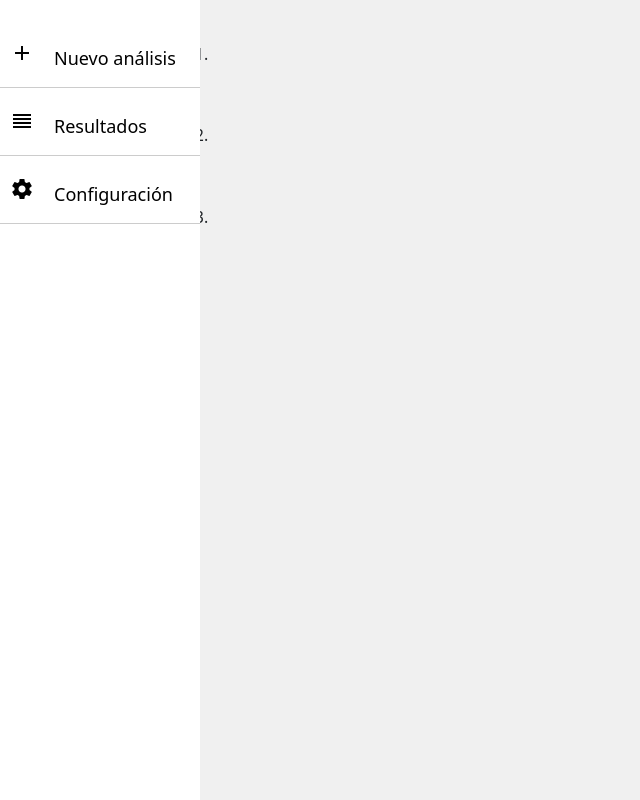
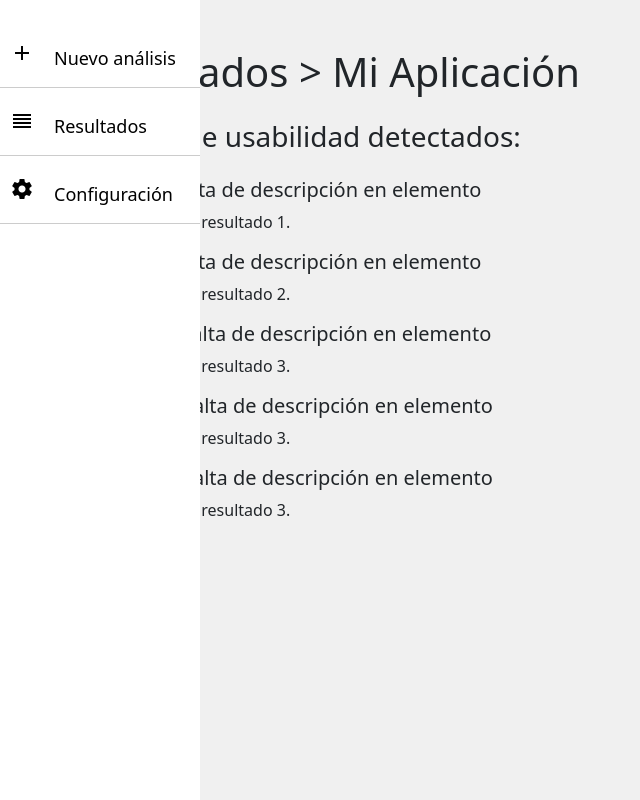
Before and after one commit to Luminicen/DCU, a Django app: page /analizador/results in a window 1280 px wide. Shown: the whole page, without its empty margins (0-640 px from the left). Run offline with Django 5.2, Linux system fonts and the light colour scheme; some libraries are stand-ins or nearby versions; some web fonts are replaced.

Commit message:
improved the UI

```diff
--- a/accesibilidadIA/Templates/results/results.html
+++ b/accesibilidadIA/Templates/results/results.html
@@ -4,6 +4,8 @@
 
 {% block head %}
     {{ super }}
+    <!-- Bootstrap CSS -->
+    <link href="https://maxcdn.bootstrapcdn.com/bootstrap/4.5.2/css/bootstrap.min.css" rel="stylesheet">
     <style>
         .resultados-container {
             display: flex;
@@ -31,15 +33,35 @@
             margin: 0;
             font-size: 1em;
             color: #555;
+            font-family: "Courier New", Courier, monospace;
+            background-color: #f8f9fa;
+            padding: 10px;
+            border-radius: 5px;
+        }
+
+        .page-title {
+            text-align: center;
+            font-size: 2em;
+            margin: 20px 0 10px;
+        }
+
+        .page-subtitle {
+            text-align: center;
+            font-size: 1.2em;
+            color: #666;
+            margin-bottom: 20px;
         }
     </style>
 {% endblock %}
+
 {% block content %}
     {% load static %}
-    <div class="resultados-container">
+    <div class="container mt-5">
+        <h1 class="page-title my-4">Resultados > Mi Aplicación</h1>
+        <h3 class="page-subtitle my-4">Errores de usabilidad detectados:</h3>
         {% for resultado in resultados %}
             <div class="resultado">
-                <h3>{{ resultado.titulo }}</h3>
+                <h5>{{ resultado.titulo }}</h5>
                 <p>{{ resultado.descripcion }}</p>
             </div>
         {% endfor %}
--- a/accesibilidadIA/analizador/views.py
+++ b/accesibilidadIA/analizador/views.py
@@ -28,9 +28,11 @@
 
 def results(request):
     resultados_lista = [
-        {'titulo': 'Resultado 1', 'descripcion': 'Descripción del resultado 1.'},
-        {'titulo': 'Resultado 2', 'descripcion': 'Descripción del resultado 2.'},
-        {'titulo': 'Resultado 3', 'descripcion': 'Descripción del resultado 3.'},
+        {'titulo': 'Linea 11: Falta de descripción en elemento', 'descripcion': 'Descripción del resultado 1.'},
+        {'titulo': 'Linea 34: Falta de descripción en elemento', 'descripcion': 'Descripción del resultado 2.'},
+        {'titulo': 'Lines 121: Falta de descripción en elemento', 'descripcion': 'Descripción del resultado 3.'},
+        {'titulo': 'Linea 134: Falta de descripción en elemento', 'descripcion': 'Descripción del resultado 3.'},
+        {'titulo': 'Linea 211: Falta de descripción en elemento', 'descripcion': 'Descripción del resultado 3.'}
         # Agrega más resultados según sea necesario
     ]
     return render(request, 'results/results.html', {'resultados': resultados_lista})
```
Also changed, not shown: accesibilidadIA/Templates/settings/settings.html (+31 -21 lines).
